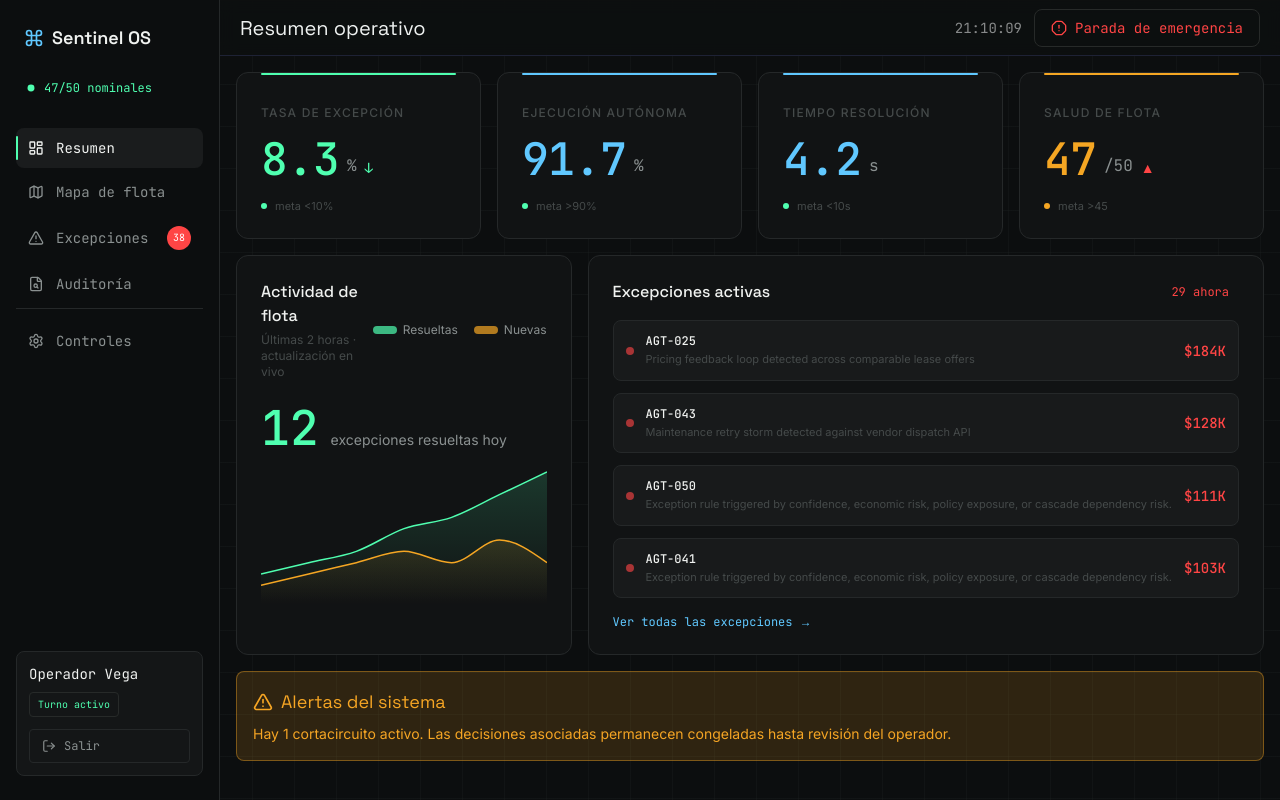
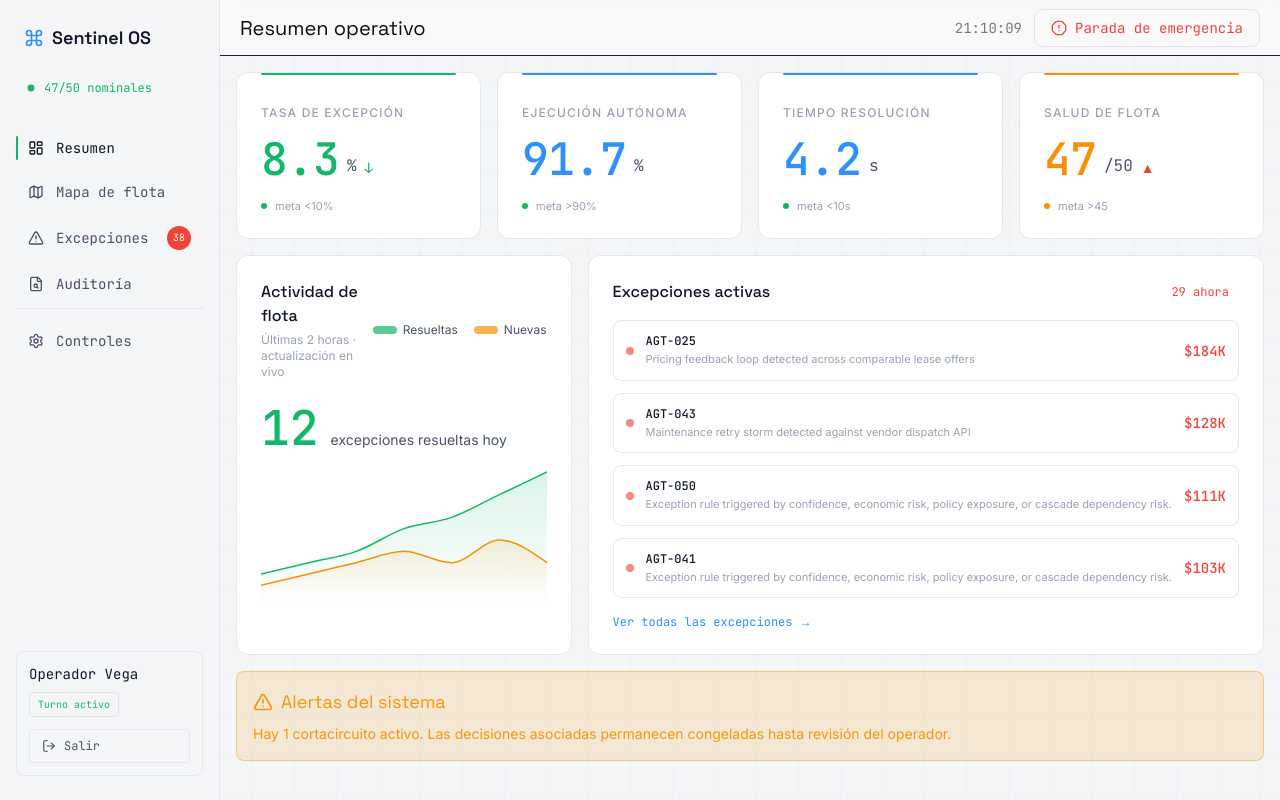
Before and after one commit to leandrodesignux-ux/Sentinel-OS, a Next.js app: page / in a window 1280 px wide. Built offline with nearby package versions, Linux system fonts and the light colour scheme.

Commit message:
Switch visual system to white editorial mode

```diff
--- a/app/globals.css
+++ b/app/globals.css
@@ -3,51 +3,53 @@
 @tailwind utilities;
 
 :root {
-  /* Fondos — escala de oscuridad */
-  --bg-void: #080909;
-  --bg-canvas: #0C0E0F;
-  --bg-surface: #111314;
-  --bg-elevated: #181A1B;
-  --bg-hover: #1E2122;
-  --bg-border: #252829;
+  /* Fondo y superficies — blanco y gris muy suave */
+  --bg-void: #F8F9FA;
+  --bg-canvas: #F4F5F7;
+  --bg-surface: #FFFFFF;
+  --bg-elevated: #FFFFFF;
+  --bg-hover: #F0F2F5;
+  --bg-border: #E4E7EC;
+  --bg-border-strong: #CDD2DA;
 
-  /* Sistema semántico */
-  --status-nominal: #4FFFB0;
-  --status-warning: #F5A623;
-  --status-critical: #FF4545;
-  --status-offline: #3A3D3F;
-  --status-accent: #60C8FF;
+  /* Semánticos — más suaves, profesionales */
+  --status-nominal: #12B76A;
+  --status-warning: #F79009;
+  --status-critical: #F04438;
+  --status-offline: #98A2B3;
+  --status-accent: #2E90FA;
 
-  /* Tipografía */
-  --text-primary: #F0F2F0;
-  --text-secondary: #8A9090;
-  --text-muted: #454A4A;
-  --text-accent: #60C8FF;
+  /* Textos */
+  --text-primary: #101828;
+  --text-secondary: #475467;
+  --text-muted: #98A2B3;
+  --text-accent: #2E90FA;
 
   /* Confianza */
-  --conf-high: #4FFFB0;
-  --conf-mid: #F5A623;
-  --conf-low: #FF4545;
+  --conf-high: #12B76A;
+  --conf-mid: #F79009;
+  --conf-low: #F04438;
 
-  /* Shadcn tokens */
-  --background: 165 6% 6%;
-  --foreground: 160 10% 94%;
-  --card: 165 6% 8%;
-  --border: 160 4% 16%;
-  --input: 160 4% 16%;
-  --ring: 195 100% 68%;
-  --primary: 195 100% 68%;
-  --secondary: 165 6% 10%;
-  --destructive: 0 84% 62%;
-  --muted: 165 6% 13%;
-  --accent: 195 100% 68%;
-  --ok: 152 100% 66%;
-  --warn: 37 91% 55%;
-  --critical: 0 84% 62%;
+  /* Shadcn tokens para white mode */
+  --background: 210 20% 98%;
+  --foreground: 220 26% 6%;
+  --card: 0 0% 100%;
+  --border: 220 13% 90%;
+  --input: 220 13% 90%;
+  --ring: 213 94% 58%;
+  --primary: 213 94% 58%;
+  --secondary: 210 20% 96%;
+  --destructive: 4 86% 58%;
+  --muted: 210 20% 96%;
+  --accent: 213 94% 58%;
+  --ok: 145 60% 38%;
+  --warn: 36 91% 50%;
+  --critical: 4 86% 58%;
 }
 
 * { border-color: hsl(var(--border)); }
-html { background: var(--bg-void); }
+
+html { background: var(--bg-canvas); }
 
 body {
   min-height: 100vh;
@@ -56,26 +58,20 @@ body {
   font-family: var(--font-inter), Inter, sans-serif;
 }
 
-/* CLASE UTILITARIA: números grandes expresivos */
 .stat-hero {
   font-family: var(--font-jetbrains-mono), monospace;
-  font-size: clamp(2rem, 4vw, 3.5rem);
-  font-weight: 500;
+  font-size: clamp(1.75rem, 3vw, 2.5rem);
+  font-weight: 600;
   letter-spacing: -0.02em;
   line-height: 1;
 }
 
-/* Card base con fondo oscuro limpio */
 .card-surface {
   background: var(--bg-surface);
   border: 1px solid var(--bg-border);
   border-radius: 12px;
   padding: 1.5rem;
+  box-shadow: 0 1px 3px rgba(16,24,40,0.06), 0 1px 2px rgba(16,24,40,0.04);
 }
 
-/* Barra de acento superior (como la referencia) */
-.card-accent-top {
-  border-top: 2px solid var(--status-nominal);
-}
-
-::selection { background: hsl(var(--primary) / 0.25); }
+::selection { background: hsl(var(--primary) / 0.15); }
```
